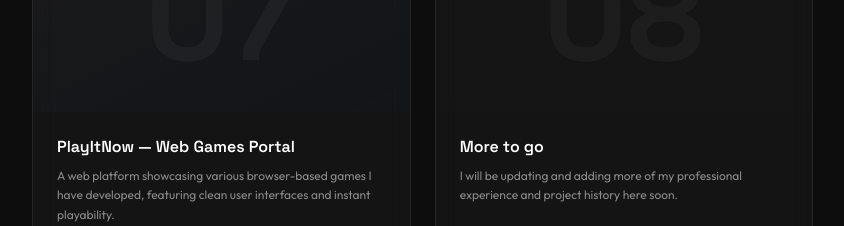
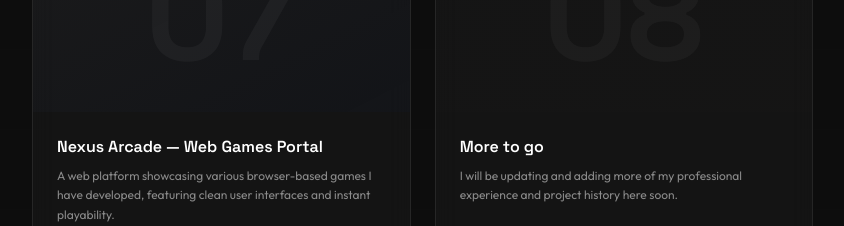
Before and after one commit to TricQs/Portfolio, a Next.js app: page / in a window 1280 px wide. Shown: the part 8080-8306 px from the top of the page, without its empty margins (16-860 px from the left). Built offline with nearby package versions, Linux system fonts and the light colour scheme.

Commit message:
change playitno to nexus arcade

```diff
--- a/src/components/ProjectsSection.js
+++ b/src/components/ProjectsSection.js
@@ -69,11 +69,11 @@ const projects = [
     number: '06',
   },
   {
-    title: 'PlayItNow — Web Games Portal',
+    title: 'Nexus Arcade — Web Games Portal',
     description:
       'A web platform showcasing various browser-based games I have developed, featuring clean user interfaces and instant playability.',
     tech: ['HTML5', 'CSS3', 'JavaScript'],
-    live: 'https://playitnow.pages.dev/',
+    live: 'https://nexus-arcade-one.vercel.app/',
     github: null,
     gradient: 'from-zinc-800/30 to-slate-900/20',
     number: '07',
@@ -135,11 +135,10 @@ export default function ProjectsSection() {
               animate={inView ? { opacity: 1, y: 0 } : {}}
               transition={{ delay: i * 0.1, duration: 0.8, ease: [0.16, 1, 0.3, 1] }}
               whileHover={project.isPlaceholder ? {} : { y: -8, transition: { duration: 0.3 } }}
-              className={`group glass border rounded-2xl overflow-hidden transition-colors duration-500 flex flex-col ${
-                project.isPlaceholder
-                  ? 'border-dashed border-white/10 hover:border-white/20'
-                  : 'border-white/[0.07] hover:border-white/15'
-              }`}
+              className={`group glass border rounded-2xl overflow-hidden transition-colors duration-500 flex flex-col ${project.isPlaceholder
+                ? 'border-dashed border-white/10 hover:border-white/20'
+                : 'border-white/[0.07] hover:border-white/15'
+                }`}
             >
               {/* Image / Gradient Area */}
               <div
```
